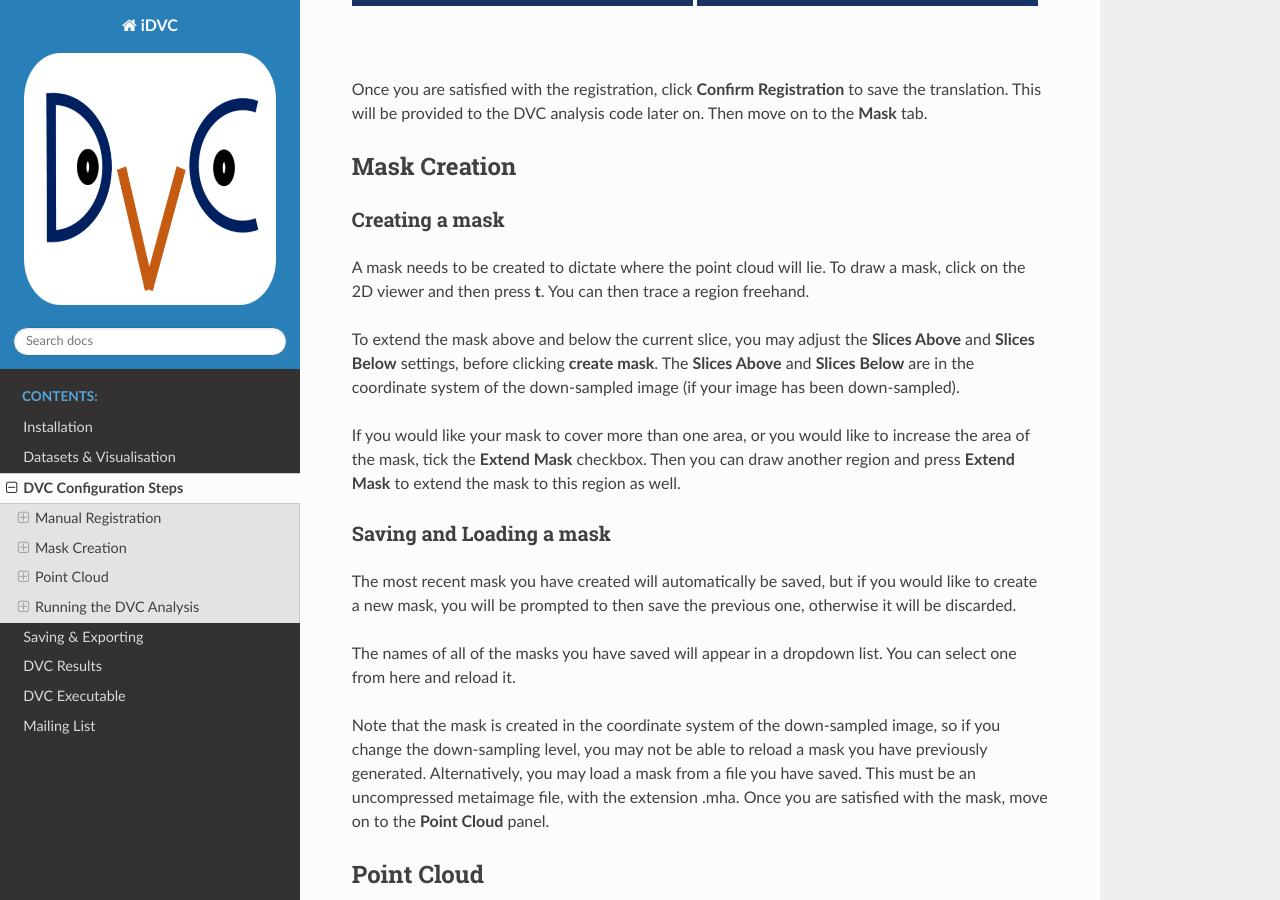
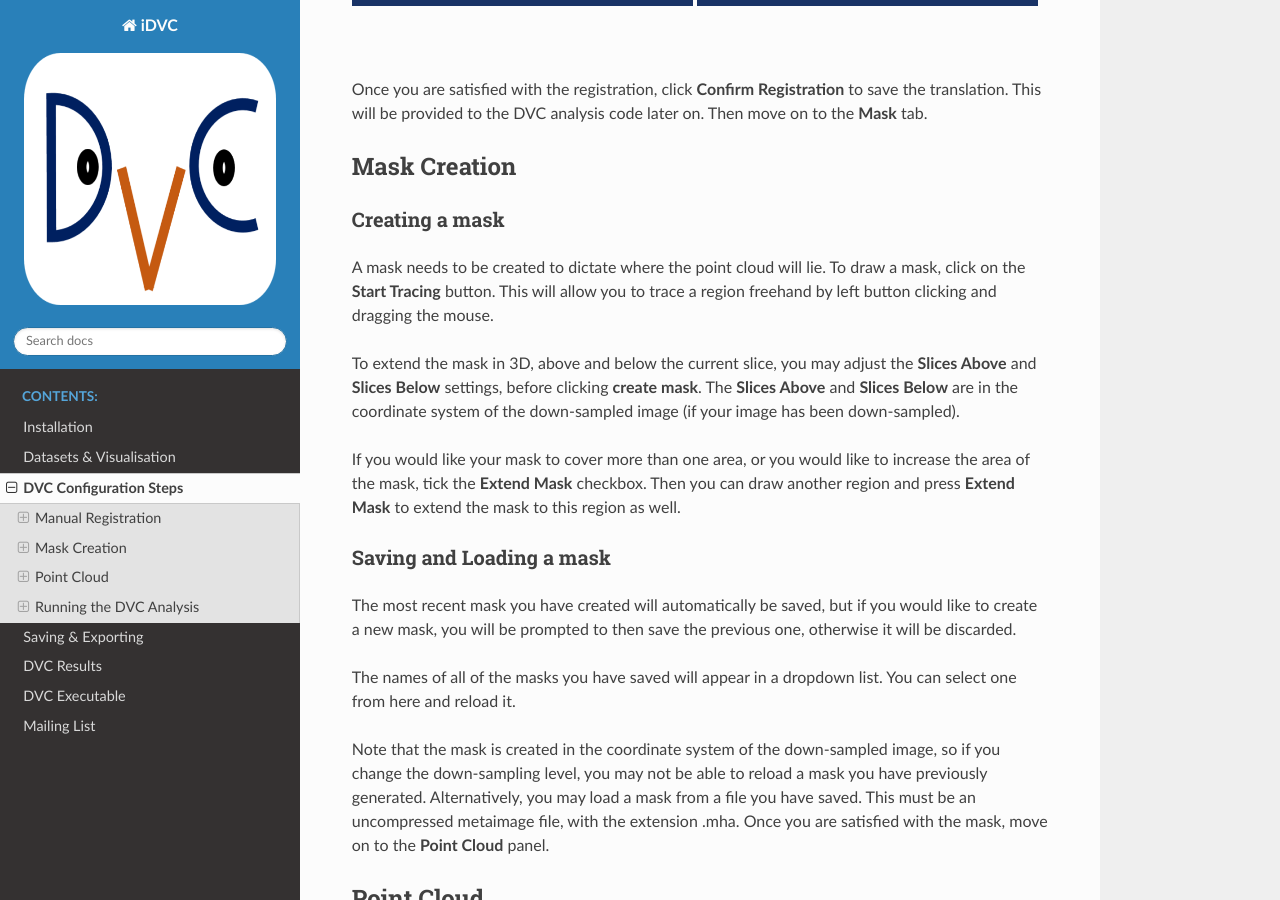
Before and after one commit to TomographicImaging/iDVC, a Sphinx documentation site: the page built from docs/source/dvc_steps.rst, in a window 1280 px wide and 900 px high, scrolled down 1456 px. Built offline with Sphinx 7.4.7 and the Read the Docs theme 2.0.0, drawn with Linux system fonts in a browser that asks for light colours.

Commit message:
[ci skip] updated doc on tracing

```diff
--- a/docs/source/dvc_steps.rst
+++ b/docs/source/dvc_steps.rst
@@ -52,13 +52,12 @@ Creating a mask
 ~~~~~~~~~~~~~~~
 
 A mask needs to be created to dictate where the point cloud will lie.
-To draw a mask, click on the 2D viewer and then press **t**.
-You can then trace a region freehand.
+To draw a mask, click on the **Start Tracing** button.
+This will allow you to trace a region freehand by left button clicking and dragging the mouse.
 
-To extend the mask above and below the current slice, you may adjust the **Slices Above** and **Slices Below** settings,
+To extend the mask in 3D, above and below the current slice, you may adjust the **Slices Above** and **Slices Below** settings,
 before clicking **create mask**.
 The **Slices Above** and **Slices Below** are in the coordinate system of the down-sampled image (if your image has been down-sampled).
-
 
 If you would like your mask to cover more than one area, or you would like to increase the area of the mask, tick the **Extend Mask** checkbox.
 Then you can draw another region and press **Extend Mask** to extend the mask to this region as well.
```
